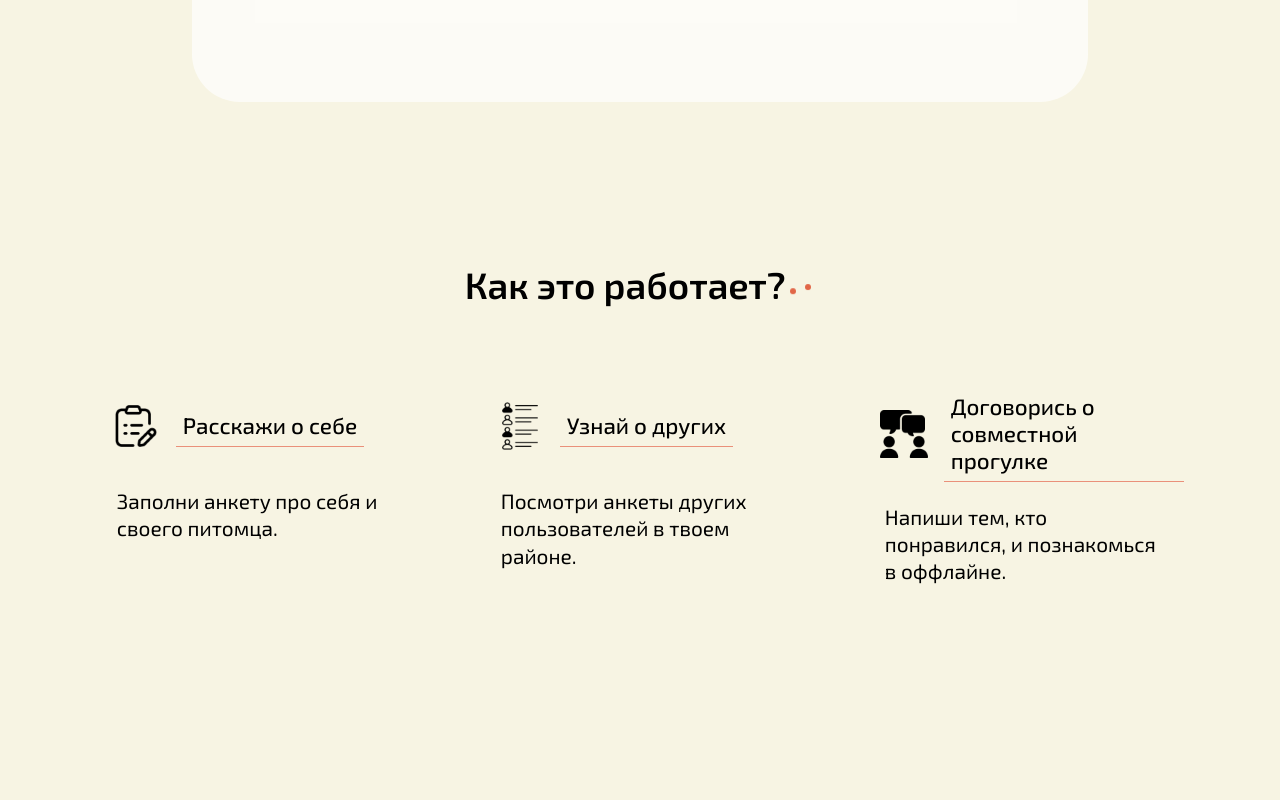
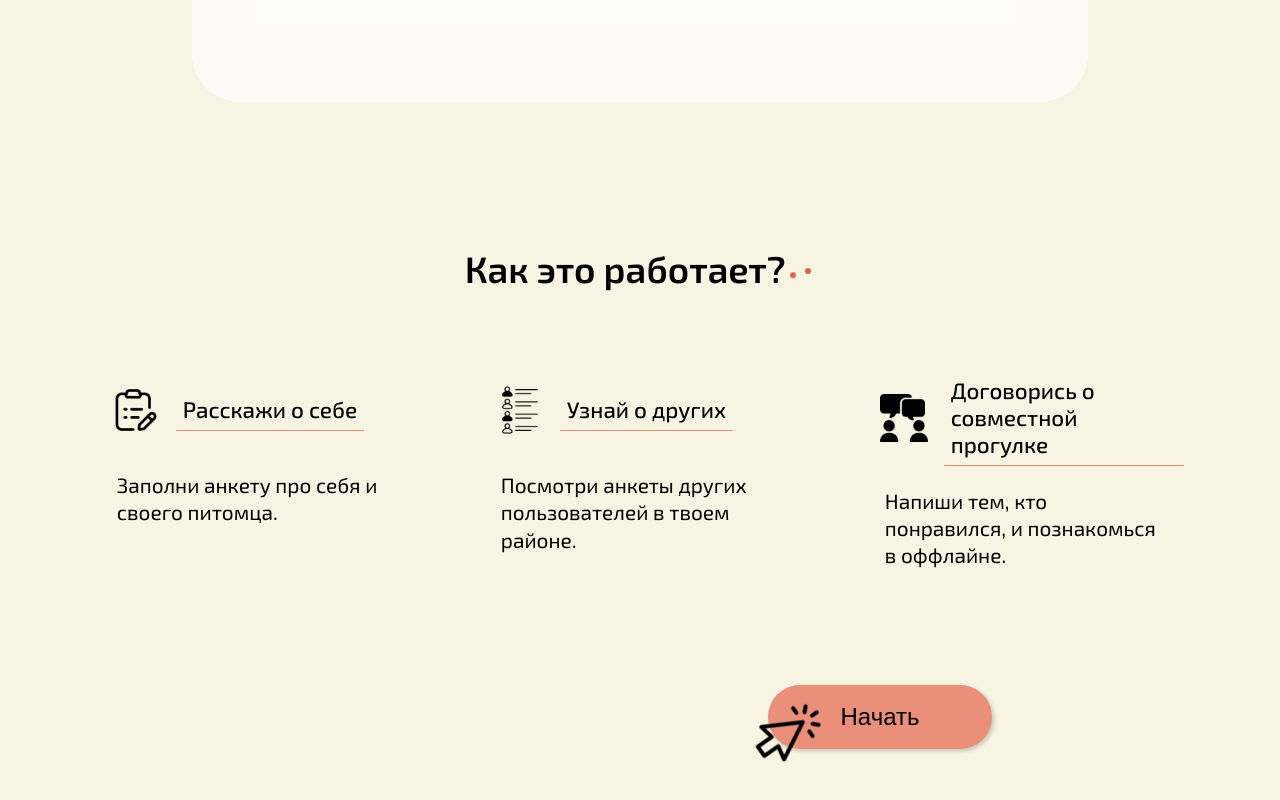
Before and after one commit to AlexandraAdelgeym/FrienDog, a plain HTML site: page index.html in a window 1280 px wide. Shown: the part 1756-2556 px from the top of the page. Before the commit the page ends 2377 px from the top, so only its background shows below. Drawn offline with nearby package versions, Linux system fonts and the light colour scheme; a script that the page names is missing.

Commit message:
main three blocks

```diff
--- a/index.html
+++ b/index.html
@@ -50,6 +50,7 @@
             <img class="app-scrins-img" src="#">
         </div>
     </div>
+
     <div class="third-container">
         <div class="third-title">
             Как это рабoтaет?<span class="dot"></span><span class="dot"></span>
@@ -79,7 +80,12 @@
             </div>
         </div>
     </div>
-
+    <div class="bottom-button-container">
+        <img class="right-click-icon" src="static/img/click.png">
+        <button class="main-get-started-btn">
+            Начать
+        </button>
+    </div>
 
 <script src="scripts/friendog.js"></script>
 <script src="https://unpkg.com/typed.js@2.1.0/dist/typed.umd.js"></script>
--- a/static/css/styles.css
+++ b/static/css/styles.css
@@ -98,6 +98,7 @@ main {
 .between-containers-prints-image{
     width: 12rem;
     transform: rotate(212deg);
+    opacity: 0.8;
 
 }
 .second-container{
@@ -133,9 +134,11 @@ main {
 }
 
 
+
 .third-container{
-    margin-top: 5em;
+    margin-top: 4em;
     text-align: center;
+    margin-bottom: 5em;
 }
 
 
@@ -231,3 +234,20 @@ animation-delay: 0.4s;
     width: 12rem;
     position: absolute;
 }
+
+
+.bottom-button-container{
+    display: flex;
+    align-items: center;
+    justify-content: right;
+    margin-right: 18em;
+    margin-left: 5em;
+    margin-bottom: 10em;
+}
+
+.right-click-icon{
+    width: 4rem;
+    transform: rotate(100deg) translateY(260%) translateX(70%);
+    position: absolute;
+
+}
```
Also changed, not shown: static/img/icon-right-arrow.png (added).
